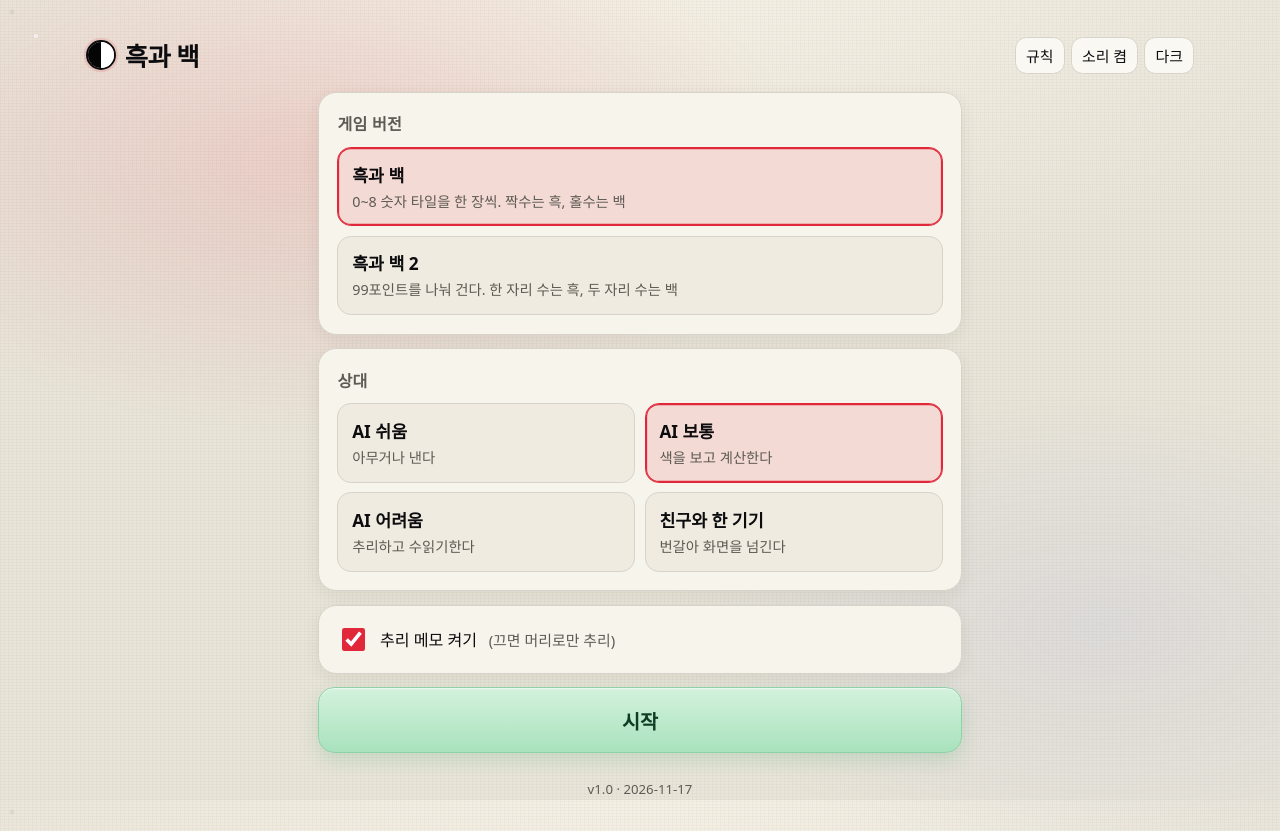
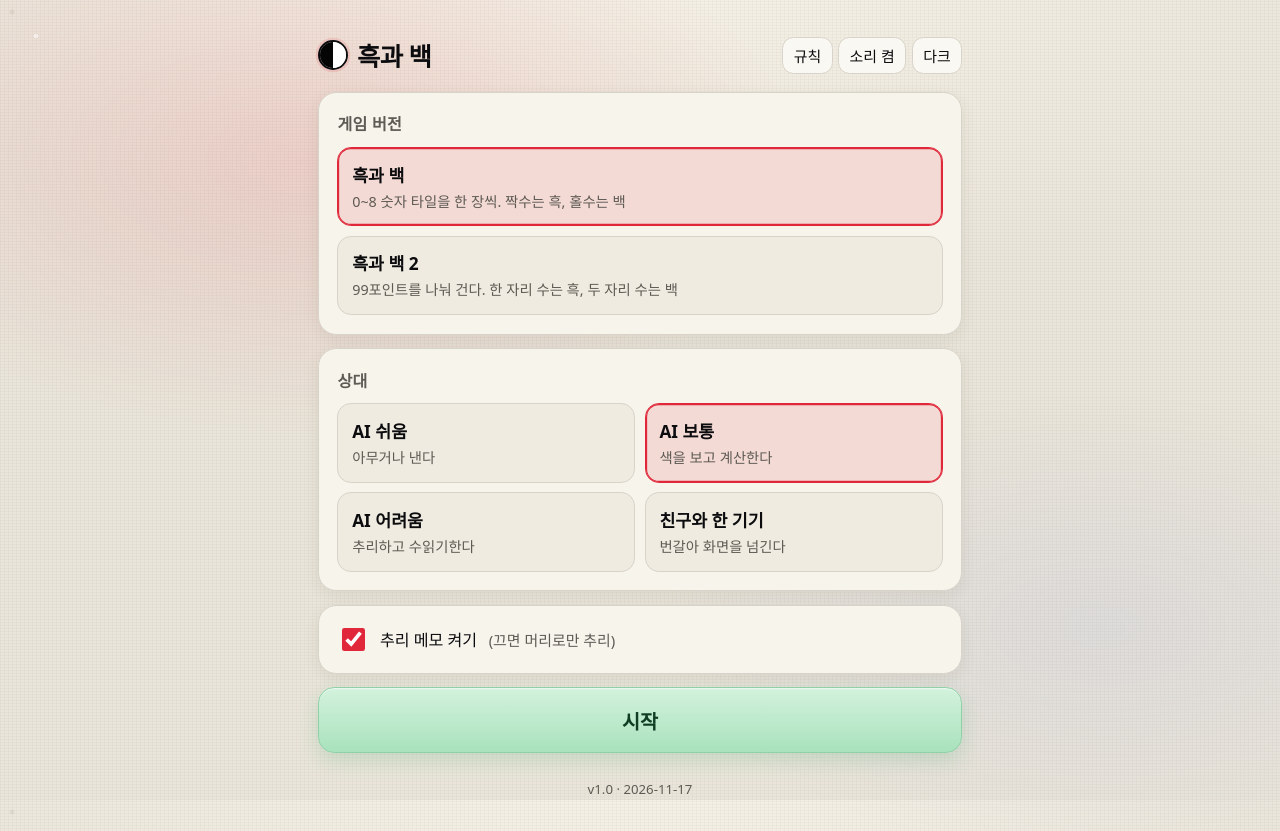
Before and after one commit to jkh76/bnw, a plain HTML site: page index.html in a window 1280 px wide. Drawn offline with Linux system fonts and the light colour scheme.

Commit message:
PC 메뉴 화면에서 헤더를 메뉴 카드 폭에 맞춤
Co-Authored-By: Claude Opus 5.5 <noreply@anthropic.com>
Claude-Session: https://claude.ai/code/session_01RsA9Tqm2Z4vbZ3UiTG5tPM

```diff
--- a/index.html
+++ b/index.html
@@ -211,6 +211,7 @@
   @media (min-width:1024px){
     #app{max-width:1000px;padding-top:32px}
     header{max-width:964px;margin:0 auto 16px}
+    #app:has(#menu:not([hidden])) header{max-width:560px}
     #menu{max-width:560px;margin:0 auto}
     #game:not([hidden]){display:grid;grid-template-columns:minmax(0,560px) 380px;gap:24px;justify-content:center;align-items:start}
     .side-col{position:sticky;top:20px}
```
Also changed, not shown: 1 other file.
